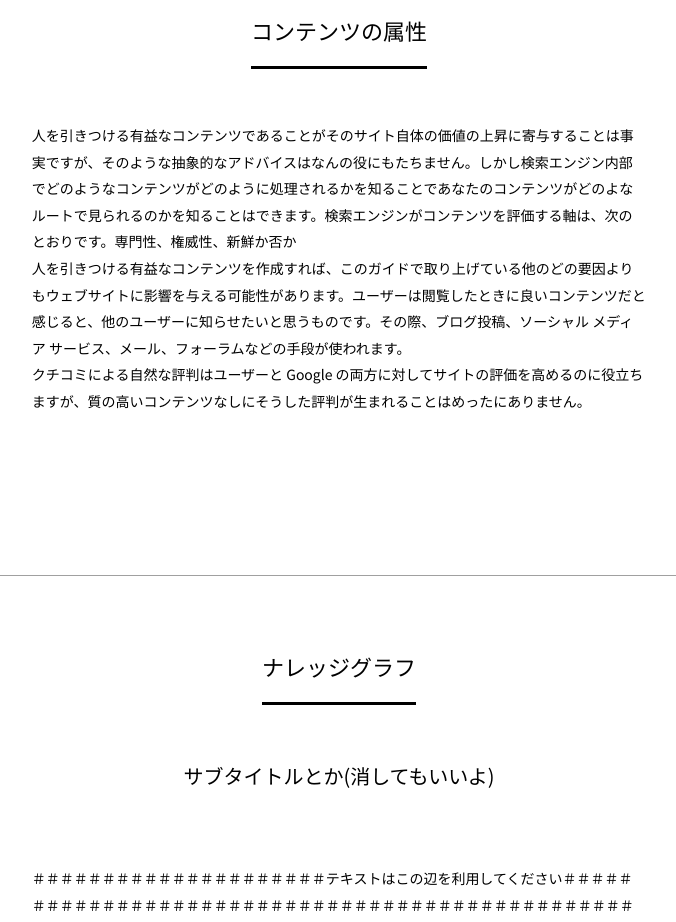
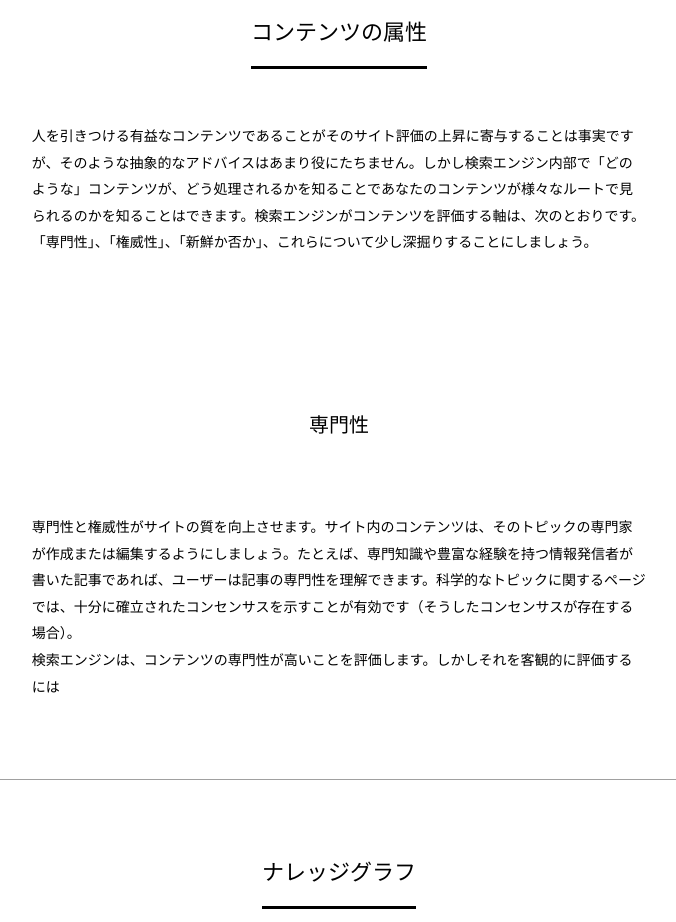
Before and after one commit to wisdom677/How_To, a plain HTML site: page seo.html in a window 1280 px wide. Shown: the part 3900-4822 px from the top of the page, without its empty margins (173-849 px from the left). Drawn offline with nearby package versions, Linux system fonts and the light colour scheme; a web font is replaced by a local one.

Commit message:
今日はここまで

```diff
--- a/css/style.css
+++ b/css/style.css
@@ -206,12 +206,11 @@ section h3{
 
 	.col4 li{
 		display: inline-block;
-		width: 18%;
+		width: 20%;
 		padding: 0 3%;
 		vertical-align: top;
 		text-align: left;
 	}
-
 
 
   #footer{
--- a/seo.html
+++ b/seo.html
@@ -148,7 +148,6 @@
 			</div>
 		</div>
 
-
 		<div id="content">
 
 			<section>
@@ -243,15 +242,12 @@
 				</header>
 
 				<div class="innerS">
-					<p>人を引きつける有益なコンテンツであることがそのサイト自体の価値の上昇に寄与することは事実ですが、そのような抽象的なアドバイスはなんの役にもたちません。しかし検索エンジン内部でどのようなコンテンツがどのように処理されるかを知ることであなたのコンテンツがどのよなルートで見られるのかを知ることはできます。検索エンジンがコンテンツを評価する軸は、次のとおりです。専門性、権威性、新鮮か否か</p>
-					<p>
-						人を引きつける有益なコンテンツを作成すれば、このガイドで取り上げている他のどの要因よりもウェブサイトに影響を与える可能性があります。ユーザーは閲覧したときに良いコンテンツだと感じると、他のユーザーに知らせたいと思うものです。その際、ブログ投稿、ソーシャル メディア サービス、メール、フォーラムなどの手段が使われます。<br>
-						クチコミによる自然な評判はユーザーと Google の両方に対してサイトの評価を高めるのに役立ちますが、質の高いコンテンツなしにそうした評判が生まれることはめったにありません。
-					</p>
+					<p>人を引きつける有益なコンテンツであることがそのサイト評価の上昇に寄与することは事実ですが、そのような抽象的なアドバイスはあまり役にたちません。しかし検索エンジン内部で「どのような」コンテンツが、どう処理されるかを知ることであなたのコンテンツが様々なルートで見られるのかを知ることはできます。検索エンジンがコンテンツを評価する軸は、次のとおりです。「専門性」、「権威性」、「新鮮か否か」、これらについて少し深掘りすることにしましょう。</p>
 				</div>
-
 				<div class="innerS">
-
+					<h3>専門性</h3>
+					<p>専門性と権威性がサイトの質を向上させます。サイト内のコンテンツは、そのトピックの専門家が作成または編集するようにしましょう。たとえば、専門知識や豊富な経験を持つ情報発信者が書いた記事であれば、ユーザーは記事の専門性を理解できます。科学的なトピックに関するページでは、十分に確立されたコンセンサスを示すことが有効です（そうしたコンセンサスが存在する場合）。</p>
+					<p>検索エンジンは、コンテンツの専門性が高いことを評価します。しかしそれを客観的に評価するには</p>
 				</div>
 			</section>
 
```
Also changed, not shown: template.html (+0 -4 lines).
